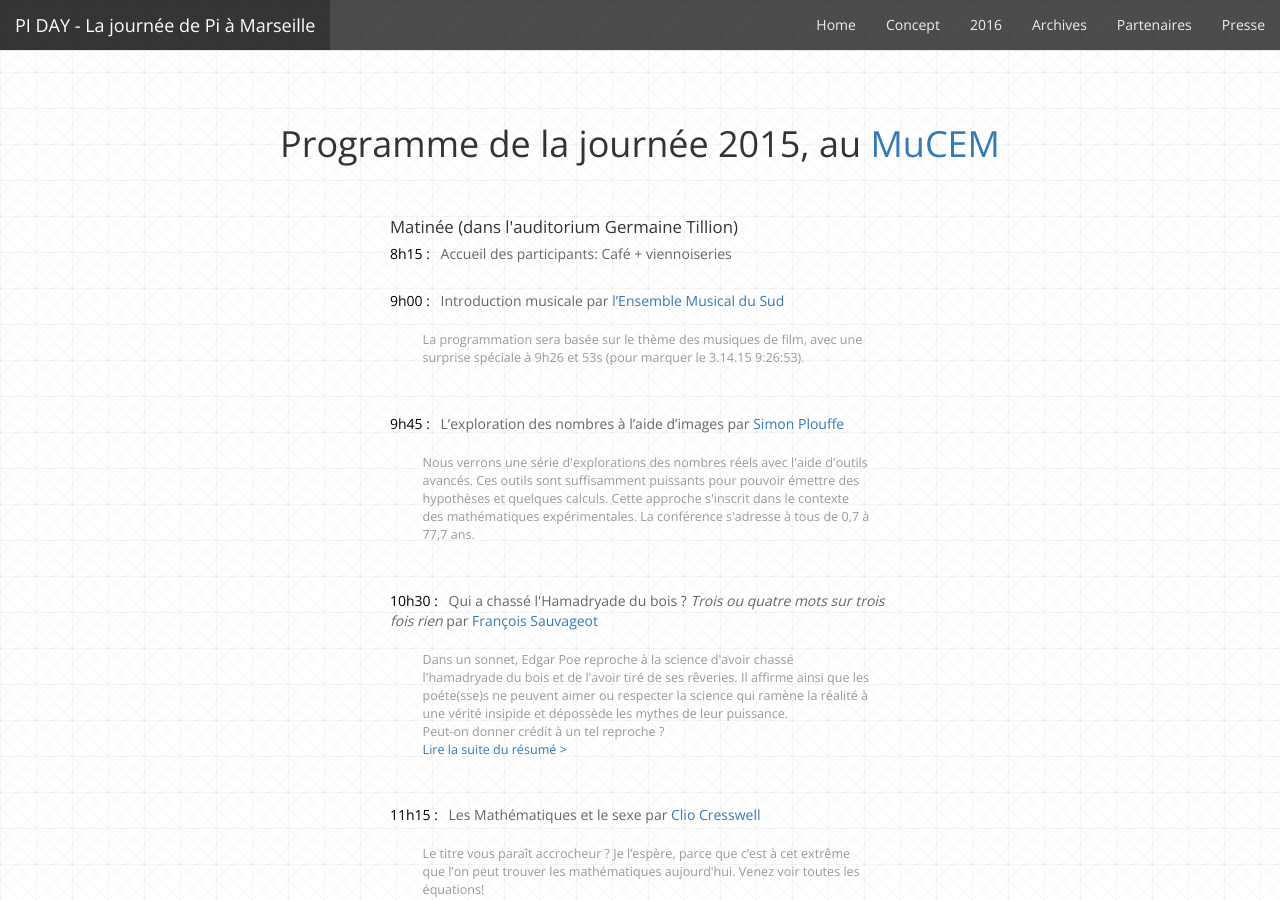
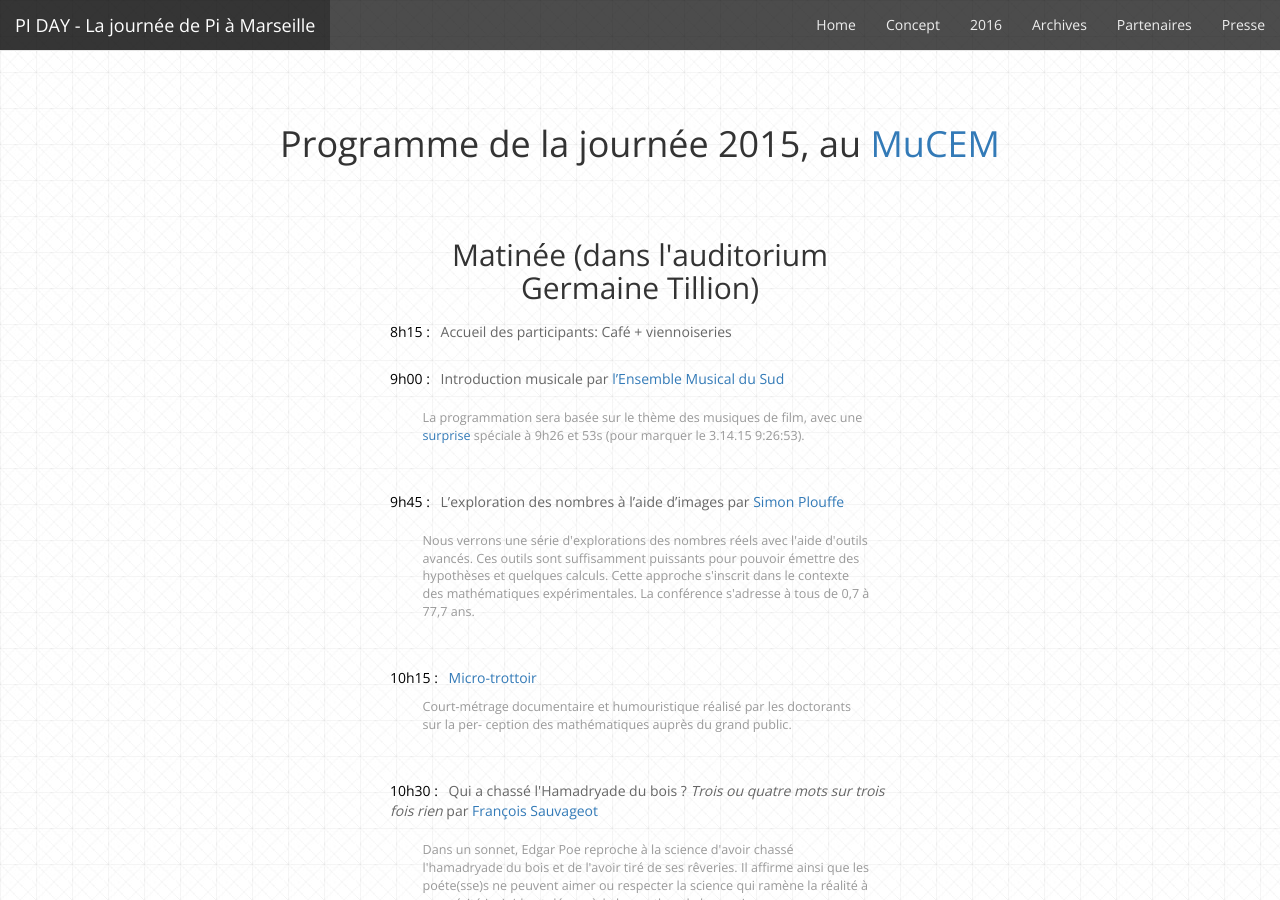
Before and after one commit to Piday/piday.github.io, a Jekyll site: the page built from programme.html, in a window 1280 px wide and 900 px high. Built offline with Jekyll 4.4.1, drawn with Linux system fonts in a browser that asks for light colours; nearby versions of some CDN libraries; Markdown is read by kramdown in place of the engine named in the settings.

Commit message:
lien micro trottoir

```diff
--- a/programme.html
+++ b/programme.html
@@ -14,7 +14,7 @@ permalink: Archives/2015/Programme/
   <div class="row text-center">
     <div class="col-sm-12">
 	<div class="programme">
-      <h3 class = "programme">Matinée (dans l'auditorium Germaine Tillion)</h3>
+      <h2 class = "programme">Matinée (dans l'auditorium Germaine Tillion)</h2>
       <ul class = "programme">
         <li>
           <p>
@@ -24,7 +24,7 @@ permalink: Archives/2015/Programme/
         <li>
           <p>
           <a class = "horaire" name = "concert">9h00 :</a> Introduction musicale par <a href="http://emsud.fr/">l’Ensemble Musical du Sud</a> <!-- et les Black Eyed π .-->
-		  <blockquote>La programmation sera basée sur le thème des musiques de film, avec une surprise spéciale à 9h26 et 53s (pour marquer le 3.14.15 9:26:53).</blockquote>
+		  <blockquote>La programmation sera basée sur le thème des musiques de film, avec une <a href="https://www.youtube.com/watch?v=2Hkisgfkv2c">surprise</a> spéciale à 9h26 et 53s (pour marquer le 3.14.15 9:26:53).</blockquote>
           </p>
         </li>
         <li>
@@ -33,6 +33,12 @@ permalink: Archives/2015/Programme/
 		  <blockquote>Nous verrons une série d'explorations des nombres réels avec l'aide d'outils avancés. Ces outils sont suffisamment puissants pour pouvoir émettre des hypothèses et quelques calculs. Cette approche s'inscrit dans le contexte des mathématiques expérimentales. La conférence s'adresse à tous de 0,7 à 77,7 ans.</blockquote>
           </p>
         </li>
+		<li>
+			<a class = "horaire" name = "micro">10h15 :</a> <a href="https://www.youtube.com/watch?v=FfC9RBnNTcQ">Micro-trottoir</a>
+			<blockquote>
+				Court-métrage documentaire et humouristique réalisé par les doctorants sur la per- ception des mathématiques auprès du grand public.
+			</blockquote>
+		</li>
         <li>
           <p>
           <a class = "horaire" name = "sauvageot">10h30 :</a> Qui a chassé l'Hamadryade du bois ? <em>Trois ou quatre mots sur trois fois rien</em> par <a href="http://www.mathom.fr/sauvageot">François Sauvageot</a>
@@ -52,7 +58,7 @@ permalink: Archives/2015/Programme/
       </ul>
 
       <hr>
-      <h3 class = "programme">Concours de Tartes (Dans le salon VIP sur la Terrasse du MuCem)</h3>
+      <h2 class = "programme">Concours de Tartes (Dans le salon VIP sur la Terrasse du MuCem)</h2>
       <ul class = "programme">
 		<li><em>Apportez votre tarte pour une chance de gagner de nombreux cadeaux dont un cours de pâtisserie à l'<a href="http://www.atelierdeschefs.fr">atelier des chefs</a>!</em></li>
         <li>
@@ -66,7 +72,7 @@ permalink: Archives/2015/Programme/
           </p>
         </li>
 	</ul>
-	<h3 class = "programme">Ateliers et animations (Dans le salon VIP sur la Terrasse du MuCem)</h3>
+	<h2 class = "programme">Ateliers et animations (Dans le salon VIP sur la Terrasse du MuCem)</h2>
 	<ul class = "programme">
 		<li><em>Les ateliers permanents sont aussi ponctués par des animations de 20 minutes intervenant à heure fixe.</em></li>
         <li>
```
